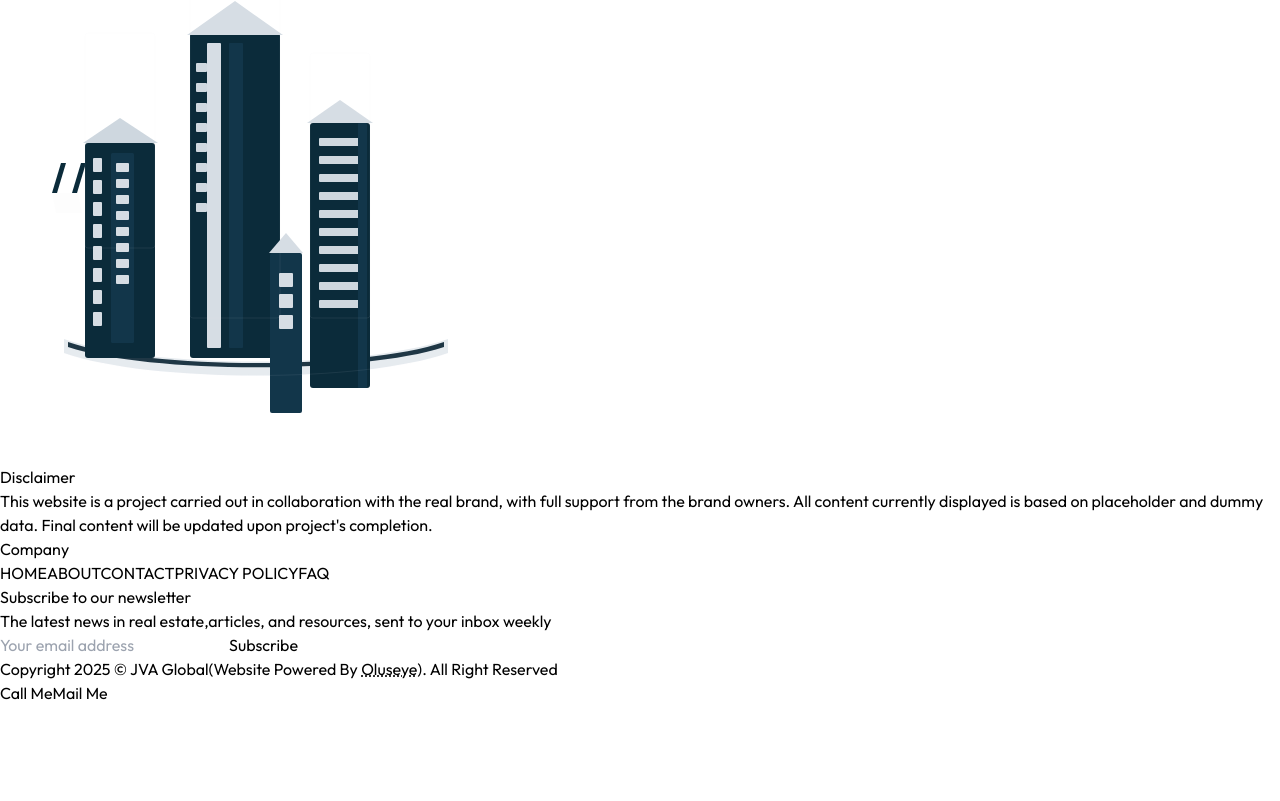
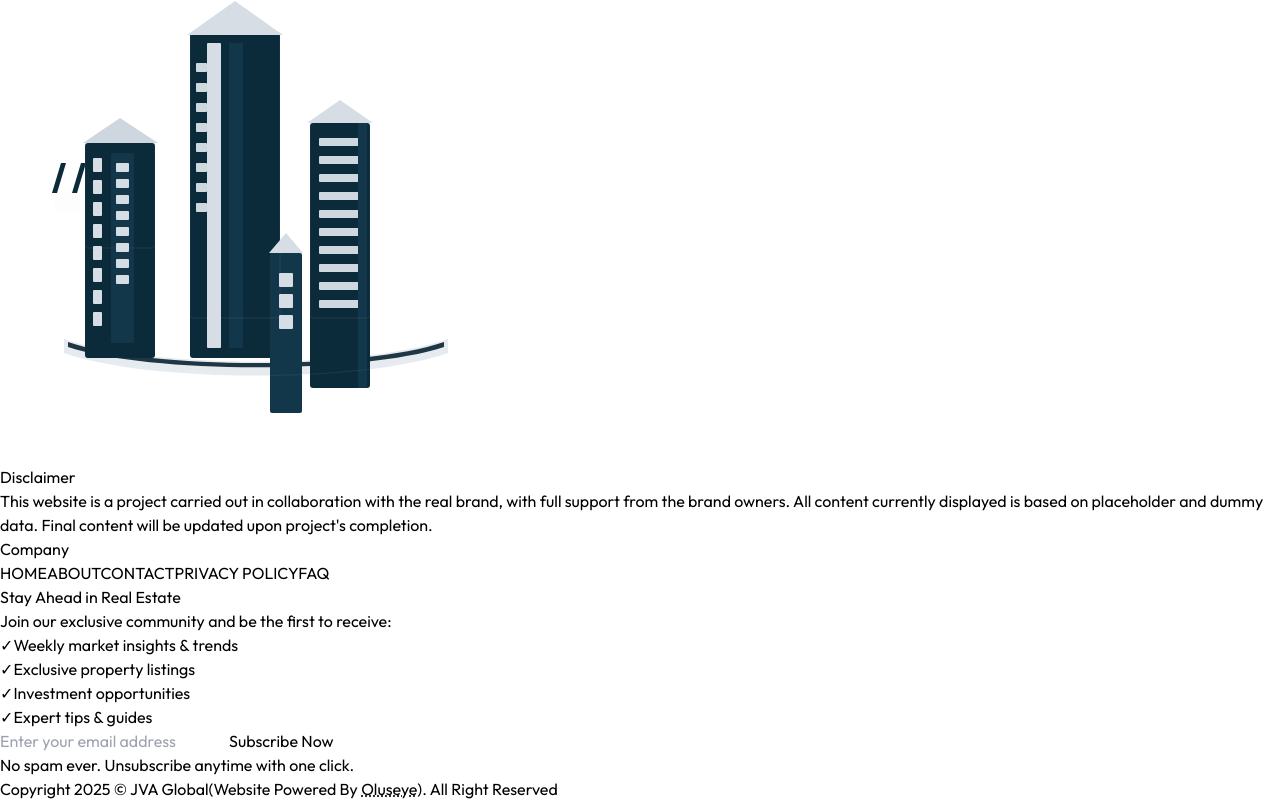
Before and after one commit to OLUSEYE009/JVA-GLOBAL-COMPANY, a React (Vite) app: page / in a window 1280 px wide. Shown: the part 7903-8704 px from the top of the page. Before the commit the page ends 8608 px from the top, so only its background shows below. Built offline with nearby package versions, Linux system fonts and the light colour scheme.

Commit message:
Update Footer.jsx

```diff
--- a/src/components/Footer.jsx
+++ b/src/components/Footer.jsx
@@ -1,7 +1,21 @@
-import React from 'react'
+import React, { useState } from 'react'
 import { assets } from '../assets/assets'
 
 const Footer = () => {
+  const [email, setEmail] = useState('')
+  const [isSubscribed, setIsSubscribed] = useState(false)
+
+  const handleSubscribe = (e) => {
+    e.preventDefault()
+    if (email) {
+      // Simulate subscription process
+      setIsSubscribed(true)
+      setEmail('')
+      // Reset subscription status after 3 seconds
+      setTimeout(() => setIsSubscribed(false), 3000)
+    }
+  }
+
   return (
     <div className='pt-10 px-4 md:px-20 lg:px-32 bg-gray-900 w-full overflow-hidden' id='Footer'>
         <div className="flex flex-col container mx-auto md:flex-row justify-between items-start">
@@ -14,26 +28,67 @@ const Footer = () => {
             <div className="w-full md:w-1/5 mb-8 md:mb-0">
                 <h3 className="text-white text-lg font-bold mb-4">Company</h3>
                 <ul className='flex flex-col gap-2 text-gray-400'>
-                    <a href="#Header" className='hover:text-white'>HOME</a>
-                    <a href="#About"  className='hover:text-white'>ABOUT</a>
-                    <a href="#contact"  className='hover:text-white'>CONTACT</a>
-                    <a href="#"  className='hover:text-white'>PRIVACY POLICY</a>
-                    <a href="#"  className='hover:text-white'>FAQ</a>
+                    <a href="#Header" className='hover:text-white transition-colors duration-300'>HOME</a>
+                    <a href="#About"  className='hover:text-white transition-colors duration-300'>ABOUT</a>
+                    <a href="#contact"  className='hover:text-white transition-colors duration-300'>CONTACT</a>
+                    <a href="#"  className='hover:text-white transition-colors duration-300'>PRIVACY POLICY</a>
+                    <a href="#"  className='hover:text-white transition-colors duration-300'>FAQ</a>
                 </ul>
             </div>
-            <div className="">
-                <h3 className="text-white text-lg font-bold mb-4">Subscribe to our newsletter</h3>
-                <p className="text-gray-400 mb-4 max-w-80">The latest news in real estate,articles, and resources, sent to your inbox weekly</p>
-                <div className="flex gap-4">
-                    <input type="email" placeholder='Your email address' className='p-2 rounded bg-gray-800 text-gray-400 border-gray-700 focus:outline-none w-full md:w-auto' />
-                    <button className='py-2 px-4 rounded bg-blue-500 text-white'>Subscribe</button>
-                </div>
+            <div className="w-full md:w-1/3">
+                <h3 className="text-white text-lg font-bold mb-4">Stay Ahead in Real Estate</h3>
+                <p className="text-gray-400 mb-4 max-w-80">
+                  Join our exclusive community and be the first to receive:
+                </p>
+                <ul className="text-gray-400 mb-4 text-sm space-y-1">
+                  <li className="flex items-center">
+                    <span className="text-blue-400 mr-2">✓</span>
+                    Weekly market insights & trends
+                  </li>
+                  <li className="flex items-center">
+                    <span className="text-blue-400 mr-2">✓</span>
+                    Exclusive property listings
+                  </li>
+                  <li className="flex items-center">
+                    <span className="text-blue-400 mr-2">✓</span>
+                    Investment opportunities
+                  </li>
+                  <li className="flex items-center">
+                    <span className="text-blue-400 mr-2">✓</span>
+                    Expert tips & guides
+                  </li>
+                </ul>
+
+                {isSubscribed ? (
+                  <div className="bg-green-500 text-white p-3 rounded-lg text-center transition-all duration-300">
+                    🎉 Welcome aboard! Check your email for confirmation.
+                  </div>
+                ) : (
+                  <form onSubmit={handleSubscribe} className="flex flex-col sm:flex-row gap-3">
+                    <input
+                      type="email"
+                      placeholder='Enter your email address'
+                      value={email}
+                      onChange={(e) => setEmail(e.target.value)}
+                      className='p-3 rounded-lg bg-gray-800 text-white border border-gray-700 focus:outline-none focus:border-blue-500 focus:ring-1 focus:ring-blue-500 transition-all duration-300 flex-1'
+                      required
+                    />
+                    <button
+                      type='submit'
+                      className='py-3 px-6 rounded-lg bg-blue-600 hover:bg-blue-700 text-white font-medium transition-all duration-300 hover:shadow-lg hover:shadow-blue-500/25 whitespace-nowrap'
+                    >
+                      Subscribe Now
+                    </button>
+                  </form>
+                )}
+
+                <p className="text-gray-500 text-xs mt-3">
+                  No spam ever. Unsubscribe anytime with one click.
+                </p>
             </div>
         </div>
         <div className="border-t border-gray-700 py-4 mt-10 text-center text-gray-500">
-            Copyright 2025 © JVA Global(Website Powered By <a href='#' className='hover:text-white'><abbr title='Click Me'>Oluseye</abbr></a>). All Right Reserved <br />
-            <a href="tel:+2348064181968" className='text-white hover:text-gray-400 px-4'>Call Me</a>
-            <a href="mailto:jamesvictor495@gmail.com" className='text-white hover:text-gray-400'>Mail Me</a>
+            Copyright 2025 © JVA Global(Website Powered By <a target="_blank" href='https://oluseye009.github.io/Oluseye.github.io' className='hover:text-white transition-colors duration-300'><abbr title='Click Me'>Oluseye</abbr></a>). All Right Reserved <br />
         </div>
     </div>
   )
```
